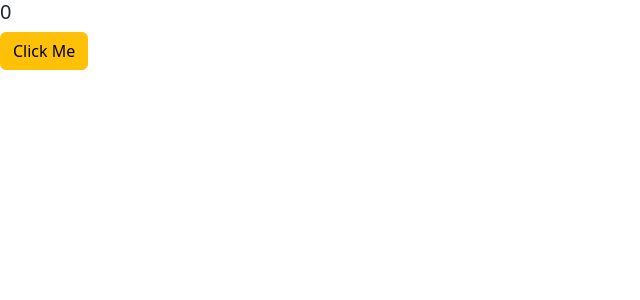
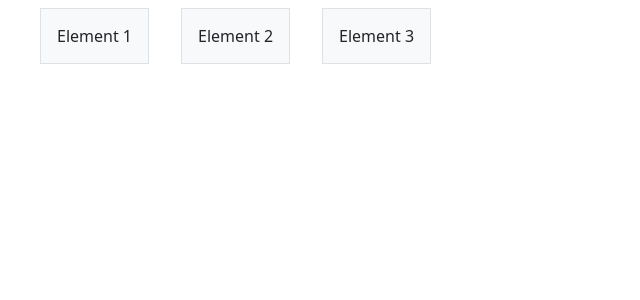
Before and after one commit to Paata1987/React_prj, a React (Create React App) app in the folder restl006/: page / in a window 1280 px wide. Shown: the top 300 px of the page, without its empty margins (0-640 px from the left). Built offline with nearby package versions, Linux system fonts and the light colour scheme.

Commit message:
creat functional componetn

```diff
--- /dev/null
+++ b/restl006/src/Component/funCom.jsx
@@ -0,0 +1,20 @@
+import React from 'react'
+
+const Box =(props) => {
+    return(
+        <div className='d-flex flex-row p-4'>
+            <span>{Element(1)}</span>
+            <span>{Element(2)}</span>
+            <span>{Element(3)}</span>
+        </div>
+    );
+};
+
+let Element = (value) => {
+    return (
+        <div>
+            <span className='border p-3 m-3 bg-light'>Element {value}</span>
+        </div>
+    );
+}
+export default Box;
--- a/restl006/src/index.js
+++ b/restl006/src/index.js
@@ -5,12 +5,13 @@ import './index.css';
 import reportWebVitals from './reportWebVitals';
 import FruitList from './Component/fruitList';
 import Timer from './Component/Timer';
-import "bootstrap/dist/css/bootstrap.css"
+import "bootstrap/dist/css/bootstrap.css";
+import Box from './Component/funCom';
 
 const root = ReactDOM.createRoot(document.getElementById('root'));
 root.render(
   <React.StrictMode>
-    <Timer me="Props"/>
+    <Box me="Props"/>
   </React.StrictMode>
 );
 
```
